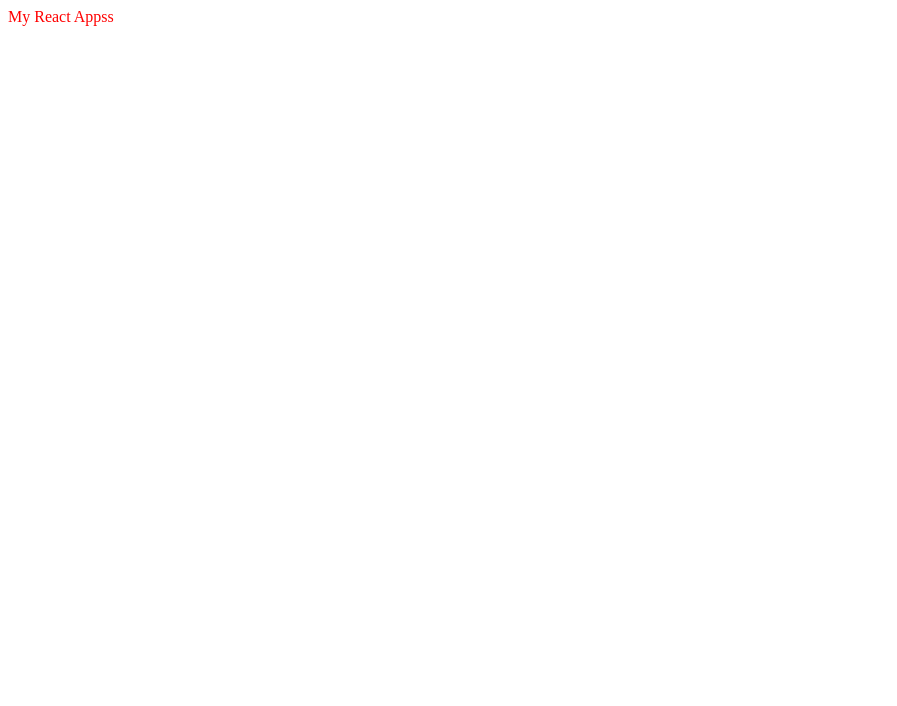
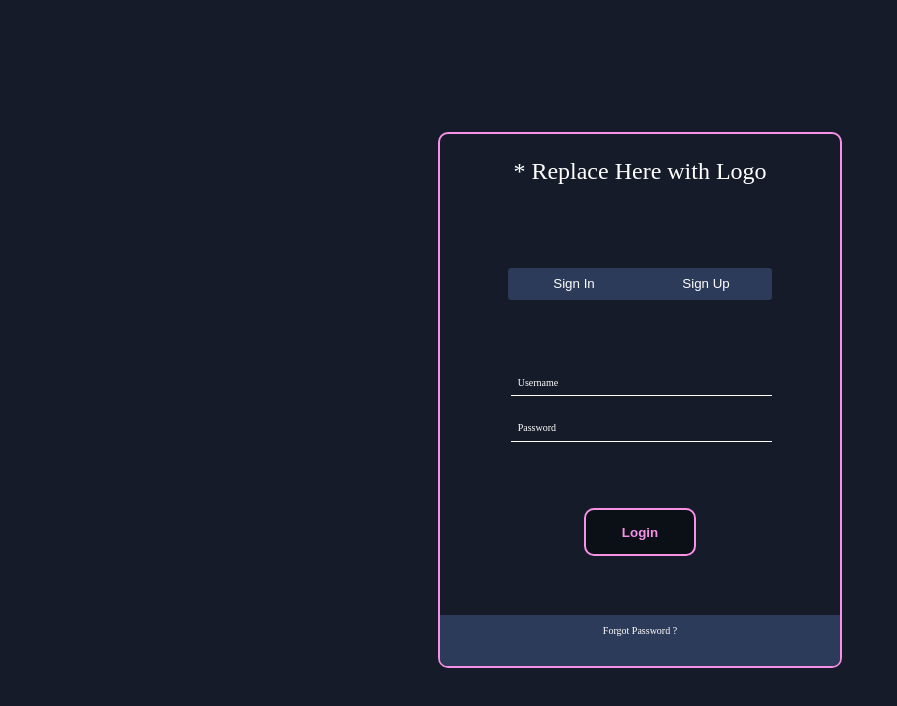
Before and after one commit to hnbmunoz/DIVRSE, a React app in the folder client/: page / in a window 1280 px wide. Shown: the whole page, without its empty margins (0-897 px from the left). Built offline with nearby package versions, Linux system fonts and the light colour scheme.

Commit message:
Task-5-Skeletal-Login

```diff
--- a/client/src/Components/App.js
+++ b/client/src/Components/App.js
@@ -1,11 +1,15 @@
 import React from 'react'
+import UserVerification  from './UserVerification'
+
 import  '../Styles/base.scss'
+import  '../Components/Styles/templates.scss'
+import  '../Components/Styles/login.scss'
 
 export default  function App()  {
   return (
     <div className="test">
-      My React Appss
-      </div>
+      <UserVerification />
+    </div>
   )
 }
 
--- /dev/null
+++ b/client/src/Components/Styles/login.scss
@@ -0,0 +1,12 @@
+.login {
+  height: fit-content;
+  width: 100%;
+  display:flex;
+  justify-content: center;
+  align-items: center;
+}
+
+.login-container {
+  width:  15.5rem;
+  // width: fit-content;
+}
--- /dev/null
+++ b/client/src/Components/Styles/templates.scss
@@ -0,0 +1,47 @@
+.input-container {
+  position:relative;
+  width:100%;
+  text-align:center;
+  left: -0.8125rem;
+
+  .floating-placeholder {
+    position: absolute;;
+    font-size: 0.625rem;
+    margin-top: 1.1rem;
+    margin-left: .92rem;
+    left: 0;
+    top: 0;
+    pointer-events: none;
+    transition: all .5s;
+  }
+
+  .inputTextBox{
+    margin:.5rem;
+    width: 100%;
+    background-color: transparent;
+    border-style:none;
+    border-bottom: 1px solid;
+    color: inherit;
+    padding: 0.5em 0.5em;
+
+    &:focus  {
+      outline: none;
+       ~{
+          .floating-placeholder {
+            color: #03e9f4;
+            font-size: 0.55rem;
+            transform: translateY(-0.85rem);
+          }
+       }
+
+    }
+
+    &:not(:placeholder-shown) + .floating-placeholder {
+     color: #03e9f4;
+     font-size: 0.55rem;
+     transform: translateY(-0.85rem);
+
+    }
+
+  }
+}
--- /dev/null
+++ b/client/src/Components/UserVerification/index.js
@@ -0,0 +1,20 @@
+import Login from "./login";
+import React from 'react'
+export default function UserVerification() {
+  return (
+    <div className="verification">
+      <div className="verification-container">
+        <p>* Replace Here with Logo</p>
+        <div className="verification-container__selection">
+          <button className="">Sign In</button>
+          <button className="">Sign Up</button>
+        </div>
+        <Login />
+        <button className="verification-container__submit">Login</button>
+        <div className="verification-container__footer">
+          <p>Forgot Password ?</p>
+        </div>
+      </div>
+    </div>
+  );
+}
--- /dev/null
+++ b/client/src/Components/UserVerification/login.js
@@ -0,0 +1,41 @@
+import React from 'react'
+export default function Login() {
+  return (
+    <div className="login">
+      <div className="login-container">
+        <div className="input-container">
+          <input
+            id="userNameInput"
+            className="inputTextBox"
+            type="text"
+            placeholder=" "
+            autocomplete = "off"
+          ></input>
+          <label
+            id="userName-placeholder"
+            className="floating-placeholder"
+            for="userNameInput"
+          >
+            Username
+          </label>
+        </div>
+        <div className="input-container">
+          <input
+            id="passWord"
+            className="inputTextBox"
+            type="password"
+            placeholder=" "
+            autocomplete = "off"
+          ></input>
+          <label
+            id="passWord-placeholder"
+            className="floating-placeholder"
+            for="passWord"
+          >
+            Password
+          </label>
+        </div>
+      </div>
+    </div>
+  );
+}
--- a/client/src/Styles/base.scss
+++ b/client/src/Styles/base.scss
@@ -1,4 +1,116 @@
-.test {
-  color:red;
-  font-family: "Architects Daughter", cursive;
+body {
+  margin: 0;
+  padding: 0;
 }
+
+.verification {
+  display: flex;
+  justify-content: center;
+  align-items: center;
+  min-height: 100vh;
+  background-color:#151b29;
+}
+
+.verification-container {
+  background-color:#151b29;
+  color: #fff;
+  font-size: 1.5rem;
+  height: 33.25rem;
+  width: 25rem;
+  border-radius: 0.625rem;
+  display:flex;
+  flex-direction: column;
+  align-items: center;
+  justify-content: space-between;
+
+  border: 0.18rem solid #ffa260;
+  border: 0.18rem solid #f890e7;
+
+  .verification-input {
+    margin:.5rem;
+    height: 1.25rem;
+    width:  16.5rem;
+    background-color: transparent;
+    border-style:none;
+    border-bottom: 1px solid;
+    color: #d0d0d0;
+
+    padding: 0.5em 0.5em;
+
+    &:focus {
+      outline: none;
+    }
+  }
+
+  &__selection {
+    background-color: #2d3b5a;
+    height: 2rem;
+    width:  16.5rem;
+    border-radius: 0.2rem;
+    font-weight: bold;
+    border: none;
+    display: flex;
+    justify-content: space-around;
+    color: #fff;
+
+
+    button {
+      background-color: transparent;
+      border: none;
+      color:	#fff;
+      width: 100%;
+      &:hover {
+        cursor: pointer;
+        // transform: translateY(-0.25em);
+        // border-color:	#0bd3d3;
+        // color: #fff;
+        // box-shadow: 0 0.5em 0.5em -0.4em #0bd3d3;
+      }
+      &:active {
+        color:#f890e7;
+      }
+    }
+  }
+
+
+
+
+  &__submit {
+    background-color: #0b0f16;
+    height:3rem;
+    width: 7rem;
+    border-radius: 0.625rem;
+    font-weight: bolder;
+    border: 0.125rem solid #f890e7;
+    padding: 1em 2em;
+    transition: all 0.3s;
+    color: #f890e7;
+
+    &:hover {
+      cursor: pointer;
+      transform: translateY(-0.25em);
+      border-color:	#0bd3d3;
+      color: #fff;
+      box-shadow: 0 0.5em 0.5em -0.4em #0bd3d3;
+    }
+  }
+
+  &__footer {
+    width: 100%;
+    height: 8%;
+    border-radius: 0 0 0.45rem 0.45rem;
+    background-color: #2d3b5a;
+    text-align: center;
+    color: #fff;
+    padding-bottom: 0.5rem;
+    font-size: 10px;
+  }
+}
+
+
+
+
+.App {
+  font-family: sans-serif;
+  /* text-align: center; */
+}
```
Also changed, not shown: client/dist/index.html, 1 other file.
